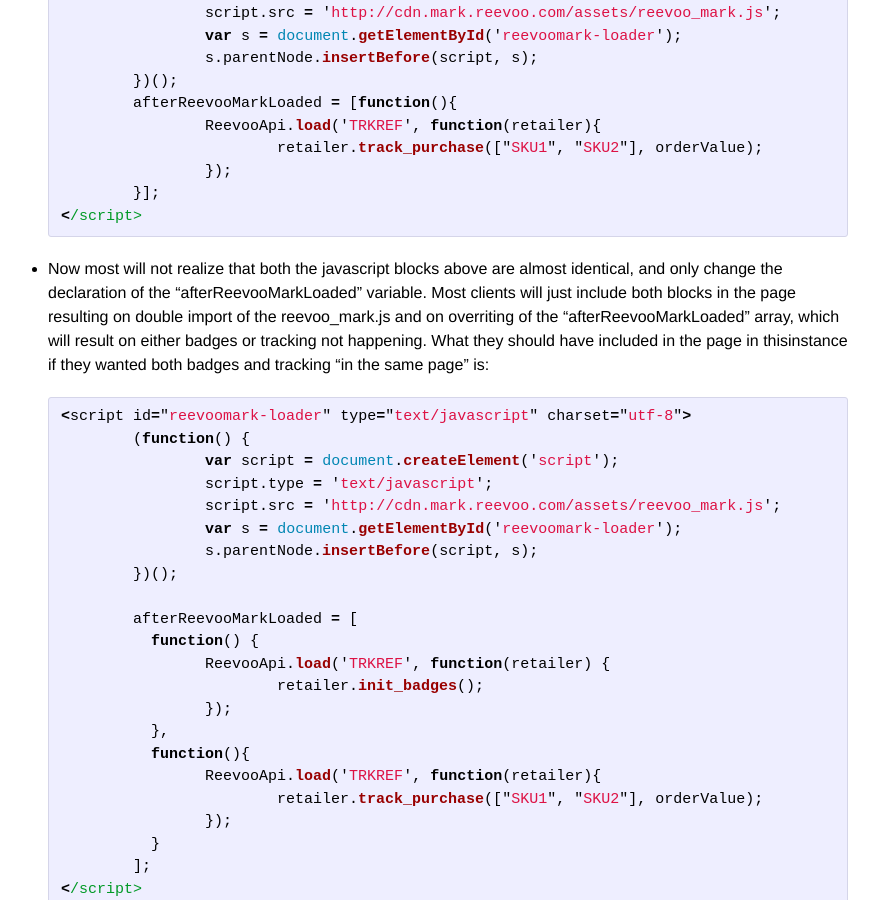
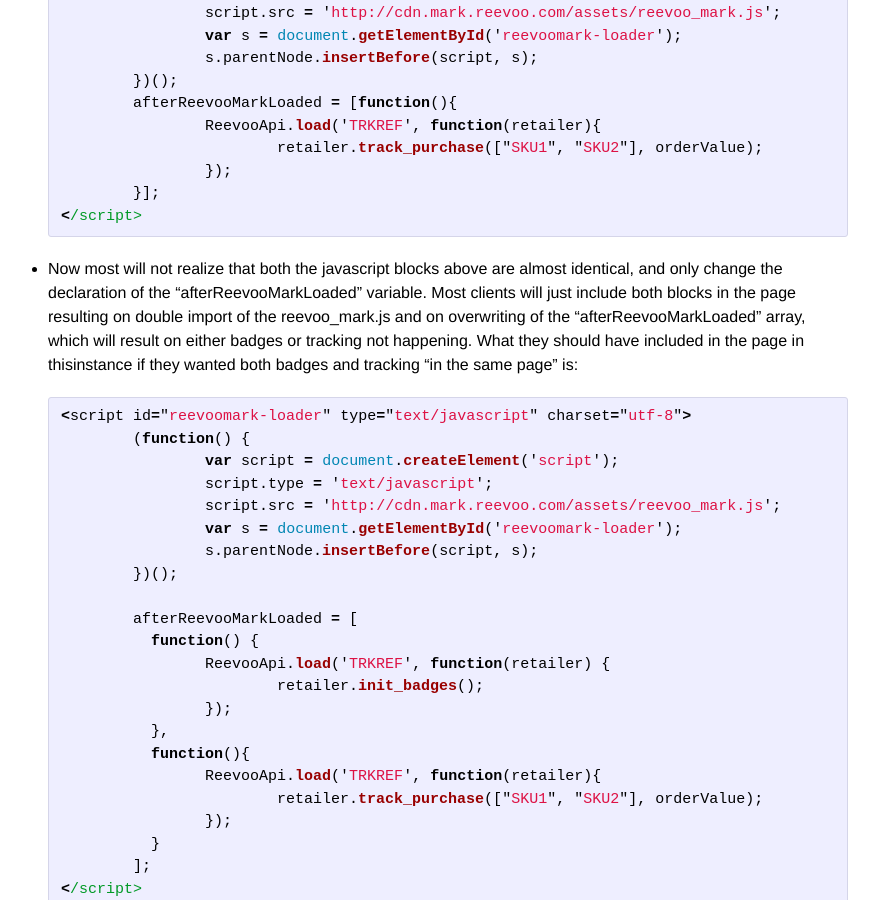
Before and after one commit to reevoo/reevoo.github.io, a Jekyll site: the page built from _posts/2014-08-01-easier-reevoo-assets-integration.markdown, in a window 1280 px wide and 900 px high, scrolled down 940 px. Shown: the whole window, without its empty margins (192-1071 px from the left). Built offline with Jekyll 4.4.1, drawn with Linux system fonts in a browser that asks for light colours; comment, search, counter and statistics services are not loaded; part of the change alters nothing that is shown; some of the changed text lies outside the part shown.

```diff
--- a/_posts/2014-08-01-easier-reevoo-assets-integration.markdown
+++ b/_posts/2014-08-01-easier-reevoo-assets-integration.markdown
@@ -3,9 +3,11 @@ layout: post
 title:  "Easier Reevoo Assets Integration"
 date:   2014-07-28 10:58:44
 categories: blog
+author: Jesus Lara
+github: jesuslarareevoo
 ---
 
-Adding Reevoo content into customer sites (badges, embedded reviews and purchase tracking), can sometimes become challengin for the less technical customers, which can result in delay of integration and increased support time devoted by the development team to help troubleshoot this integration.
+Adding Reevoo content into customer sites (badges, embedded reviews and purchase tracking), can sometimes become challenging for the less technical customers, which can result in delay of integration and increased support time devoted by the development team to help troubleshoot this integration.
 
 As an example, looking at the current technical documentation being handed to customers, they could end up in situations like the one described in the following steps:
 
@@ -49,7 +51,7 @@ As an example, looking at the current technical documentation being handed to cu
 {% endhighlight %}
 
 
-* Now most will not realize that both the javascript blocks above are almost identical, and only change the declaration of the "afterReevooMarkLoaded" variable. Most clients will just include both blocks in the page resulting on double import of the reevoo_mark.js and on overriting of the "afterReevooMarkLoaded" array, which will result on either badges or tracking not happening.
+* Now most will not realize that both the javascript blocks above are almost identical, and only change the declaration of the "afterReevooMarkLoaded" variable. Most clients will just include both blocks in the page resulting on double import of the reevoo_mark.js and on overwriting of the "afterReevooMarkLoaded" array, which will result on either badges or tracking not happening.
 What they should have included in the page in thisinstance if they wanted both badges and tracking "in the same page" is:
 
 {% highlight javascript %}
```
